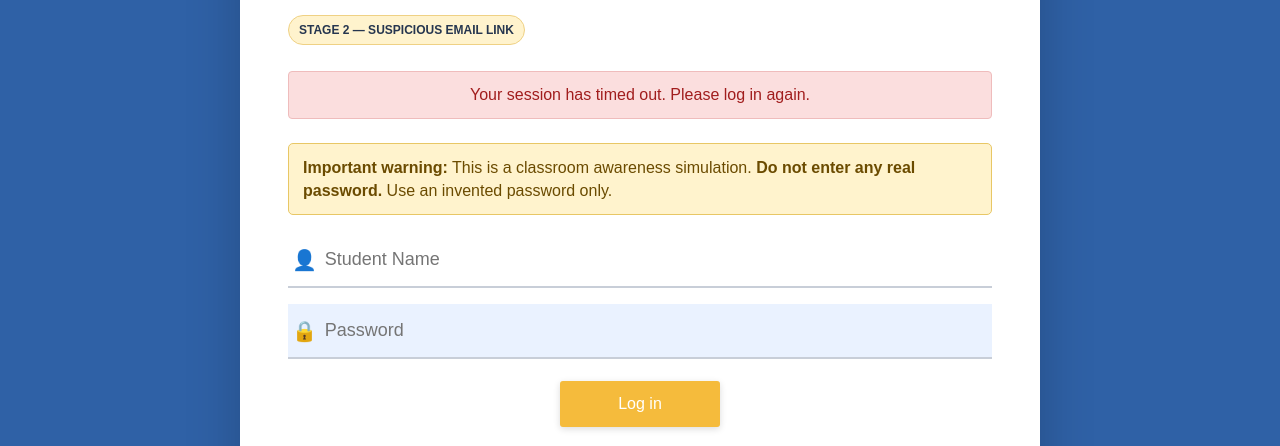
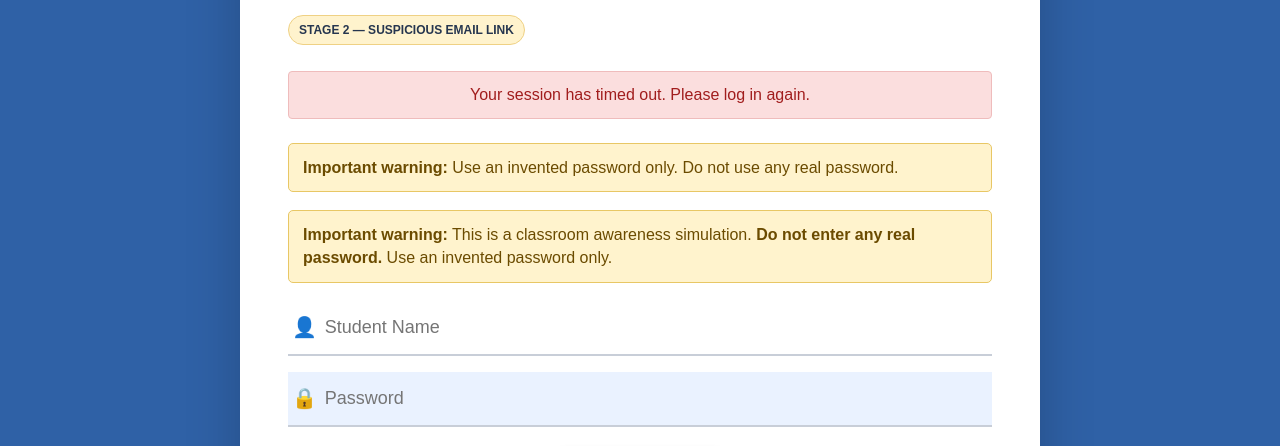
Before and after one commit to utas26/phishing-awareness-lab, a website: page fake-login.html in a window 1280 px wide. Shown: the part 310-756 px from the top of the page. Drawn offline with Linux system fonts and the light colour scheme.

Commit message:
Update Stage 2 password label and awareness warning

```diff
--- a/fake-login.html
+++ b/fake-login.html
@@ -29,7 +29,7 @@ hr{border:0;border-top:1px solid #d8dde4;margin:26px 0}.help{text-align:center;l
 <div class="brand"><div class="brandbox"><div class="mark"></div><h1>UTAS-Ibra Learning Portal</h1><small>Moodle-style classroom simulation</small></div></div>
 
 <div class="stage">STAGE 2 — SUSPICIOUS EMAIL LINK</div>
-<div class="alert">Your session has timed out. Please log in again.</div>
+<div class="alert">Your session has timed out. Please log in again.</div><div style="background:#fff3cd;border:1px solid #e8c765;color:#6b4b00;padding:12px 14px;border-radius:5px;margin:0 0 18px;line-height:1.45"><b>Important warning:</b> Use an invented password only. Do not use any real password.</div>
 <div style="background:#fff3cd;border:1px solid #e8c765;color:#6b4b00;padding:12px 14px;border-radius:5px;margin:0 0 18px;line-height:1.45">
 <b>Important warning:</b> This is a classroom awareness simulation. <b>Do not enter any real password.</b> Use an invented password only.
 </div>
```
